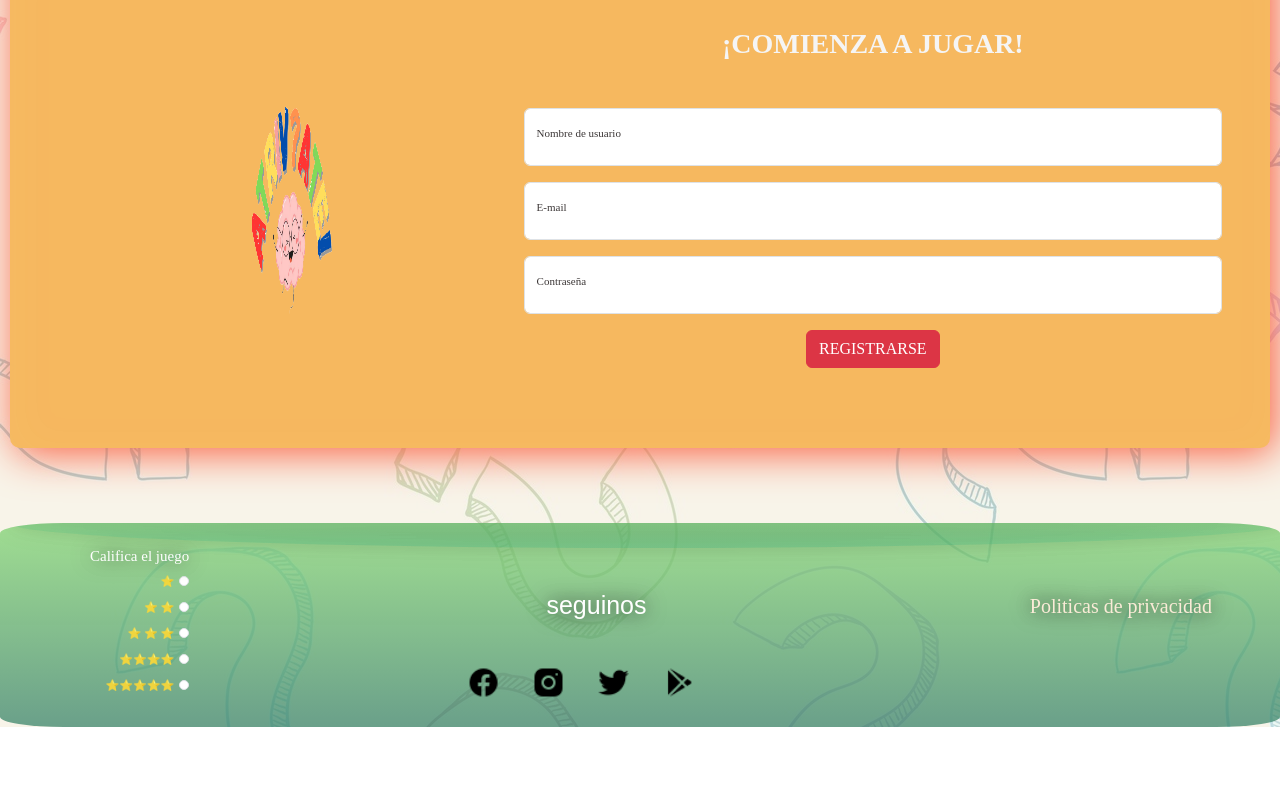
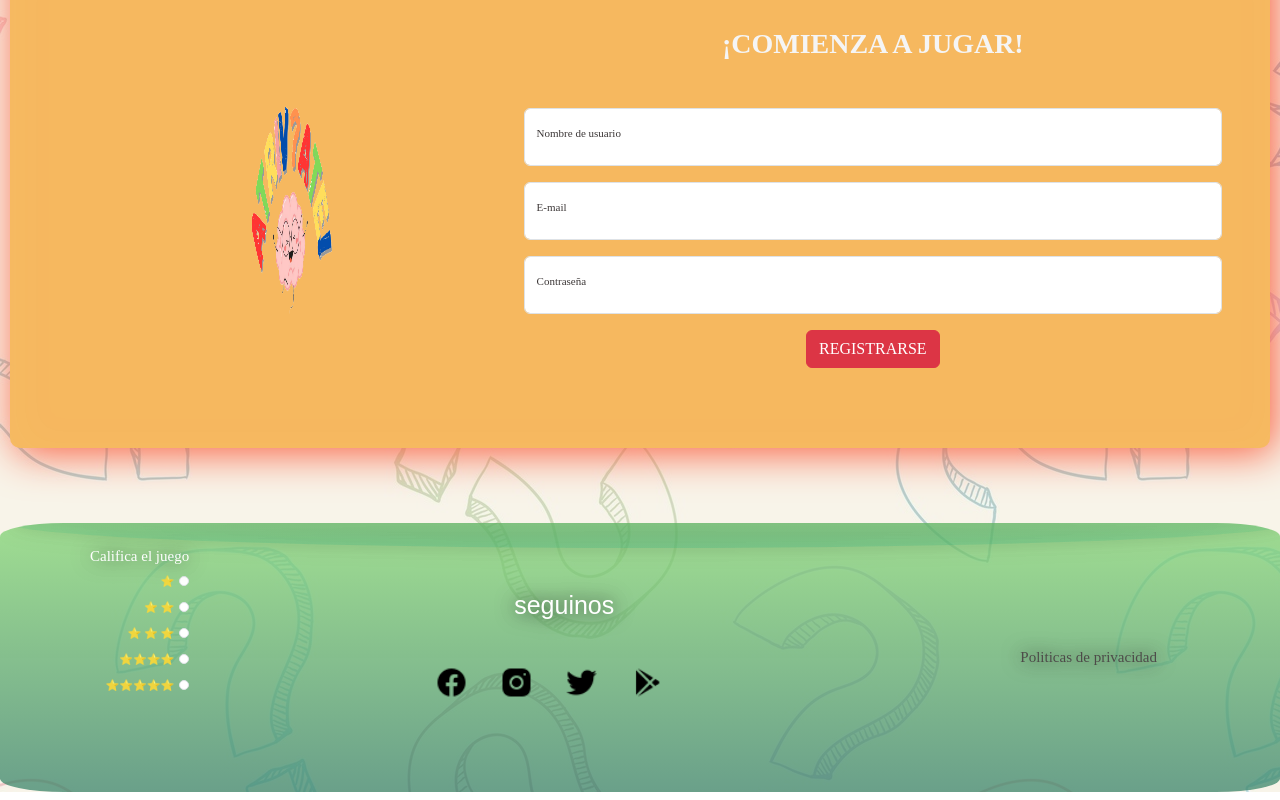
Before and after one commit to GuadalupeLippo/juego-Trivia, a React (Create React App) app in the folder trivia-front/: page / in a window 1280 px wide. Shown: the part 1004-1804 px from the top of the page. Before the commit the page ends 1739 px from the top, so only its background shows below. Built offline with nearby package versions, Linux system fonts and the light colour scheme; a web font is replaced by a local one.

Commit message:
ultimos detalles

```diff
--- a/trivia-front/src/components/footer/footer.css
+++ b/trivia-front/src/components/footer/footer.css
@@ -69,11 +69,12 @@ ul h2{
   margin-top: 50px;
 }
 .politicas{
-  text-align: center;
+  justify-content: flex-end;
   margin: 18px;
-  padding: 40px;
-  font-size: 20px;
-  color: antiquewhite;
+  padding: 95px;
+  font-size: 15px;
+
+  color: rgb(77, 75, 73);
   filter: drop-shadow(
     0 0 10px rgb(15, 15, 15)
   );
```
